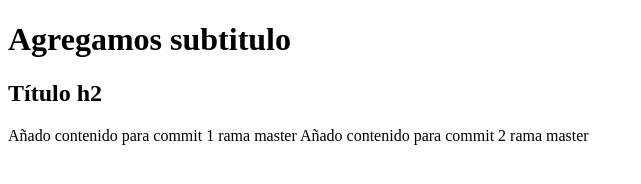
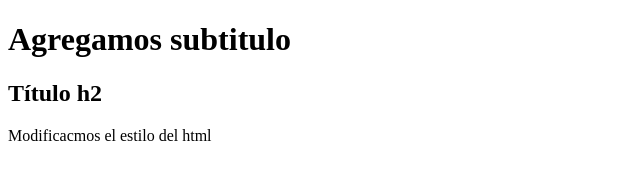
Before and after one commit to Jonycuenca/severo-ed-git, a plain HTML site: page index.html in a window 1280 px wide. Shown: the whole page, without its empty margins (0-641 px from the left). Drawn offline with Linux system fonts and the light colour scheme.

Commit message:
Updating html style

```diff
--- a/index.html
+++ b/index.html
@@ -15,6 +15,5 @@
 </head>
 
 <body>
-        Añado contenido para commit 1 rama master
-        Añado contenido para commit 2 rama master
+      Modificacmos el estilo del html
 </body>
```
